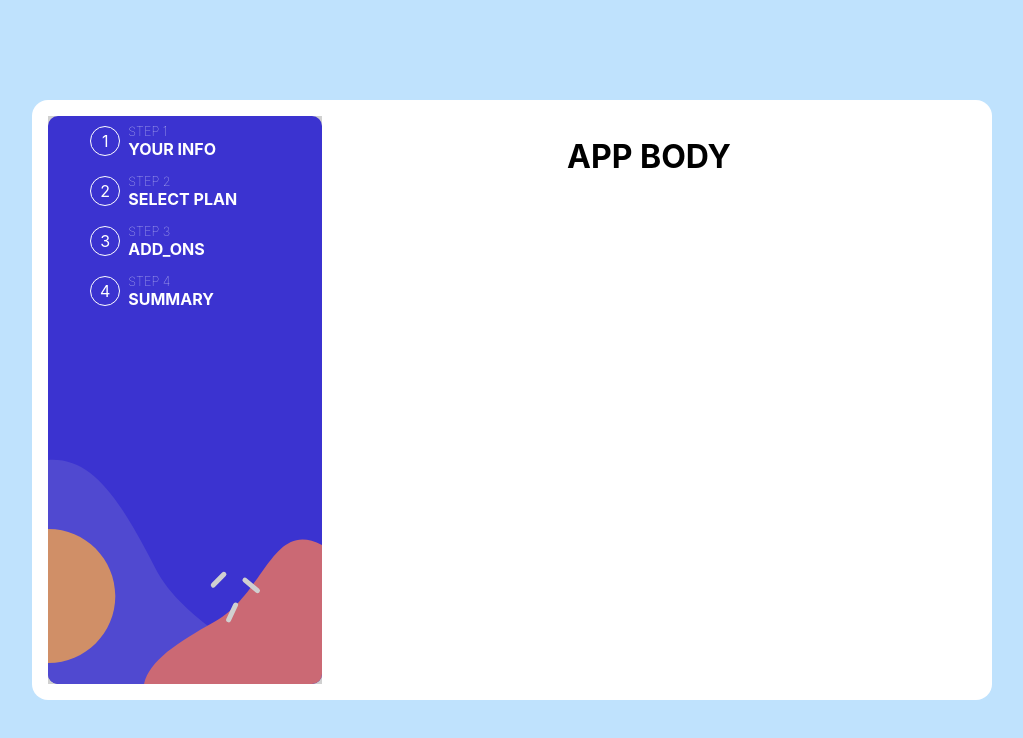
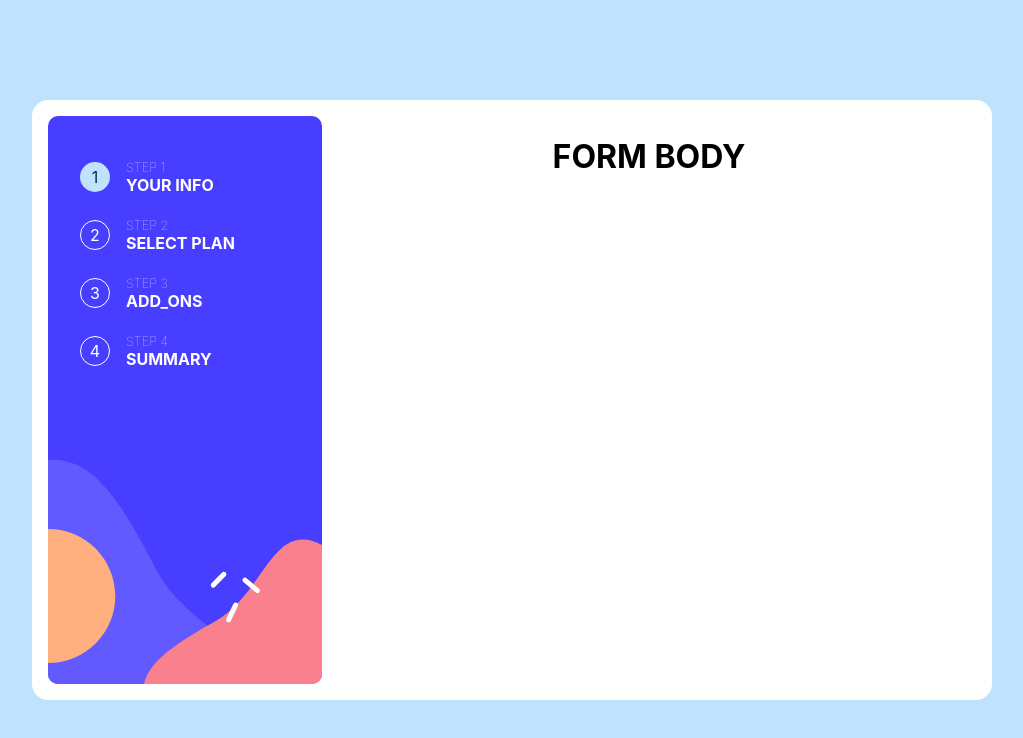
Before and after one commit to abhay8696/multi-step-form, a React (Create React App) app: page / in a window 1280 px wide. Shown: the top 738 px of the page, without its empty margins (128-1151 px from the left). Built offline with nearby package versions, Linux system fonts and the light colour scheme.

Commit message:
completed sidebar

```diff
--- a/src/components/appBody.js
+++ b/src/components/appBody.js
@@ -4,7 +4,7 @@ import '../styles/appBody.css'
 const AppBody = () => {
     return (
         <div className='appBody'>
-            <h1>APP BODY</h1>
+            <h1>FORM BODY</h1>
         </div>
     );
 };
--- a/src/components/sidebar.js
+++ b/src/components/sidebar.js
@@ -10,10 +10,13 @@ const Sidebar = () => {
     displayItems = ()=> {
         const texts = ['', 'YOUR INFO', 'SELECT PLAN', 'ADD_ONS', 'SUMMARY'];
         let arr = [];
+        let bulletClassName = 'sidebarBullet';
         for(let i=1; i<texts.length; i++){
+            if(i===1) bulletClassName = 'selected';
+            else bulletClassName = 'sidebarBullet';
             arr.push(
                 <div className='sidebarItem'>
-                    <div className='sidebarBullet selected'>{i}</div>
+                    <div className={bulletClassName}>{i}</div>
                     <div className='sidebarTexts'>
                         <span className='sidebarText1 stepSpan'>STEP {i}</span>
                         <span className='sidebarText2 itemName'>{texts[i]}</span>
@@ -26,12 +29,17 @@ const Sidebar = () => {
     }
 
     return (
+        <>
         <div className='sidebar'>
             <div className='sidebarContainer'>
                 { displayItems() }
             </div>
             <img src={dummyImg} className='dummyImg'/>
         </div>
+        <div className='topbar'>
+
+        </div>
+        </>
     );
 };
 
--- a/src/styles/sidebar.css
+++ b/src/styles/sidebar.css
@@ -10,26 +10,32 @@
   height: 100%;
   visibility: hidden;
 }
+@media only screen and (max-width: 720px) {
+  .sidebar {
+    display: none;
+  }
+}
 .sidebar .sidebarContainer {
-  background-color: rgba(0, 0, 0, 0.185);
-  height: 100%;
+  height: 50%;
   width: 100%;
   position: absolute;
   display: flex;
   flex-direction: column;
   align-items: center;
   justify-content: flex-start;
+  margin-top: 2rem;
+  margin-left: 1rem;
 }
 .sidebar .sidebarItem {
   height: 50px;
-  width: 75%;
+  width: 100%;
   display: flex;
   flex-direction: "";
   align-items: center;
   justify-content: flex-start;
+  margin: 4px 0;
 }
-.sidebar .sidebarItem .sidebarBullet {
-  border: 1px solid #fff;
+.sidebar .sidebarItem .sidebarBullet, .sidebar .sidebarItem .selected {
   border-radius: 50%;
   height: 30px;
   width: 30px;
@@ -37,7 +43,15 @@
   flex-direction: "";
   align-items: center;
   justify-content: center;
-  margin: 0 0.5rem;
+  margin: 0 1rem;
+}
+.sidebar .sidebarItem .sidebarBullet {
+  border: 1px solid #fff;
+}
+.sidebar .sidebarItem .selected {
+  background-color: hsl(206deg, 94%, 87%);
+  border-color: hsl(206deg, 94%, 87%);
+  color: hsl(213deg, 96%, 18%);
 }
 .sidebar .sidebarItem .sidebarTexts {
   display: flex;
--- a/src/styles/sidebar.scss
+++ b/src/styles/sidebar.scss
@@ -7,31 +7,45 @@
         height: 100%;
         visibility: hidden;
     }
+    @include md-below-screen{
+        display: none;
+    }
     color: #fff;
     background-image: url('../assets/images/bg-sidebar-desktop.svg');
     background-position: center;
     background-size: contain;
     position: relative;
     .sidebarContainer{
-        background-color: rgba(0, 0, 0, 0.185);
-        height: 100%;
+        height: 50%;
         width: 100%;
         position: absolute;
         @include flexbox(column, center, flex-start);
+        margin-top: 2rem;
+        margin-left: 1rem;
     }
     .sidebarItem{
         height: 50px;
-        width: 75%;
+        width: 100%;
         @include flexbox('', center, flex-start);
+        margin: 4px 0;
+        // background-color: rgba(0, 0, 0, 0.185);
 
-        .sidebarBullet{
-            border: 1px solid #fff;
+        .sidebarBullet, .selected{
             border-radius: 50%;
             height: 30px;
             width: 30px;
             @include flexbox('', center, center);
-            margin: 0 0.5rem;
+            margin: 0 1rem;
         }
+        .sidebarBullet{
+            border: 1px solid #fff;
+        }
+        .selected{
+            background-color: hsl(206, 94%, 87%);
+            border-color: hsl(206, 94%, 87%);
+            color: hsl(213, 96%, 18%);
+        }
+
         .sidebarTexts{
             @include flexbox(column, flex-start, center);
             .sidebarText1{
```
Also changed, not shown: 1 other file (tests, documents, lock files or other folders).
